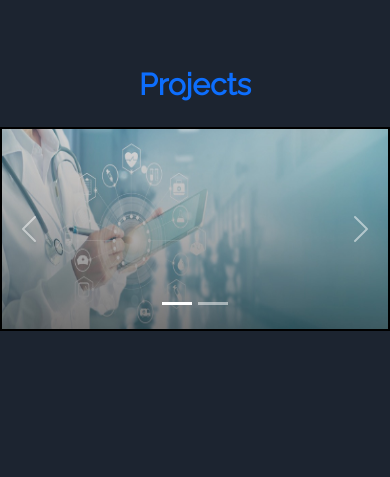
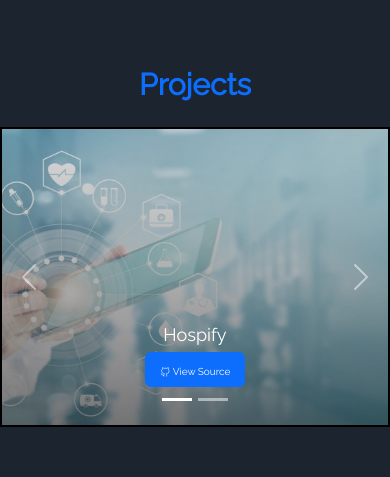
Before and after one commit to Rajnish-J/Portfolio, a React (Vite) app: page / in a window 390 px wide. Shown: the part 3500-3977 px from the top of the page. Built offline with nearby package versions, Linux system fonts and the light colour scheme.

Commit message:
FEAT: project component responsive done

```diff
--- a/src/components/Projects/Projects.css
+++ b/src/components/Projects/Projects.css
@@ -1,3 +1,4 @@
+/* Main Container */
 .main-div {
   margin-top: 150px;
   margin-bottom: 150px;
@@ -30,18 +31,13 @@
 .img-cont {
   height: 800px;
   width: 800px;
+  object-fit: cover;
   margin: 0 auto;
-}
-
-.view {
-  display: flex;
-  justify-content: space-around;
-  align-items: center;
-  margin-top: 5px;
 }
 
 .carousel-caption {
   margin-top: 20px;
+  color: #fff;
 }
 
 .desc {
@@ -67,14 +63,73 @@
   display: flex;
 }
 
-/* Mobile view */
+.view {
+  display: flex;
+  justify-content: space-around;
+  align-items: center;
+  margin-top: 5px;
+}
+
+/* Desktop View */
+.desktop-only {
+  display: block;
+}
+
+.mobile-only {
+  display: none;
+}
+
+/* Mobile View */
 @media (max-width: 768px) {
   .pro-head {
     font-size: 30px;
   }
 
   .img-cont {
-    width: 271px;
-    height: 204px;
+    height: 300px; /* Adjusted for mobile view */
+    width: 100%;
+    object-fit: cover; /* Ensures uniformity */
+  }
+
+  .desktop-only {
+    display: none;
+  }
+
+  .mobile-only {
+    display: block;
+    text-align: center;
+    margin-top: 10px;
+  }
+
+  .proj-title {
+    margin-top: 400px;
+    font-size: 18px;
+    color: #fff;
+  }
+
+  .git-logo {
+    font-size: 10px;
+  }
+
+  .view {
+    font-size: 10px;
+  }
+
+  .demo,
+  .code {
+    width: 100px;
+    height: 35px;
+    margin: 0px auto;
+    display: inline-block;
+    background-color: #007bff;
+    color: #fff;
+  }
+
+  .d-flex {
+    display: flex !important;
+  }
+
+  .gap-3 {
+    gap: 1rem !important;
   }
 }
--- a/src/components/Projects/Projects.jsx
+++ b/src/components/Projects/Projects.jsx
@@ -70,7 +70,44 @@ const Projects = () => {
                 className="d-block w-100 img-cont"
                 alt={project.title}
               />
-              <div className="carousel-caption d-none d-md-block">
+              <div className="carousel-caption">
+                {/* Mobile View */}
+                <div className="mobile-only">
+                  <span className="proj-title">{project.title}</span>
+                  <div className="d-flex justify-content-center gap-3 mt-1">
+                    <a
+                      href={project.githubLink}
+                      className="btn btn-primary code"
+                      target="_blank"
+                      rel="noopener noreferrer"
+                    >
+                      <div className="git-logo">
+                        <div>
+                          <VscGithubAlt />
+                        </div>
+                        <div>View Source</div>
+                      </div>
+                    </a>
+                    {project.demoLink && (
+                      <a
+                        href={project.demoLink}
+                        className="btn btn-primary demo"
+                        target="_blank"
+                        rel="noopener noreferrer"
+                      >
+                        <div className="view">
+                          <div>
+                            <CiShare1 />
+                          </div>
+                          <div>Live Demo</div>
+                        </div>
+                      </a>
+                    )}
+                  </div>
+                </div>
+
+                {/* Desktop View */}
+                <div className="desktop-only">
                   <span className="proj-title">{project.title}</span>
                   <div className="tech-main-div">
                     {project.technologies.map((tech, idx) => (
@@ -110,6 +147,7 @@ const Projects = () => {
                   )}
                 </div>
               </div>
+            </div>
           ))}
         </div>
 
```
Lines whose indentation alone changed are shown as unchanged.
